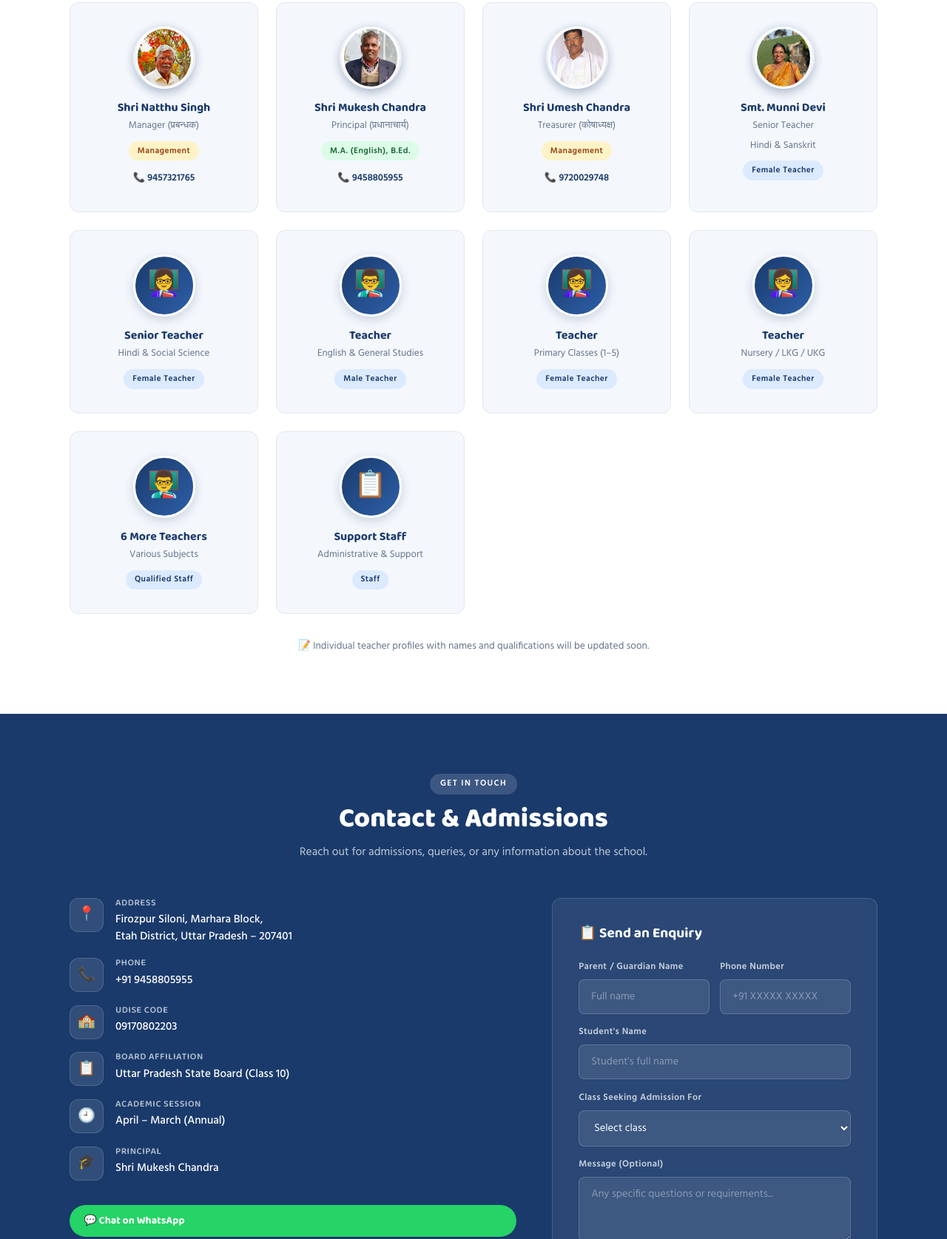
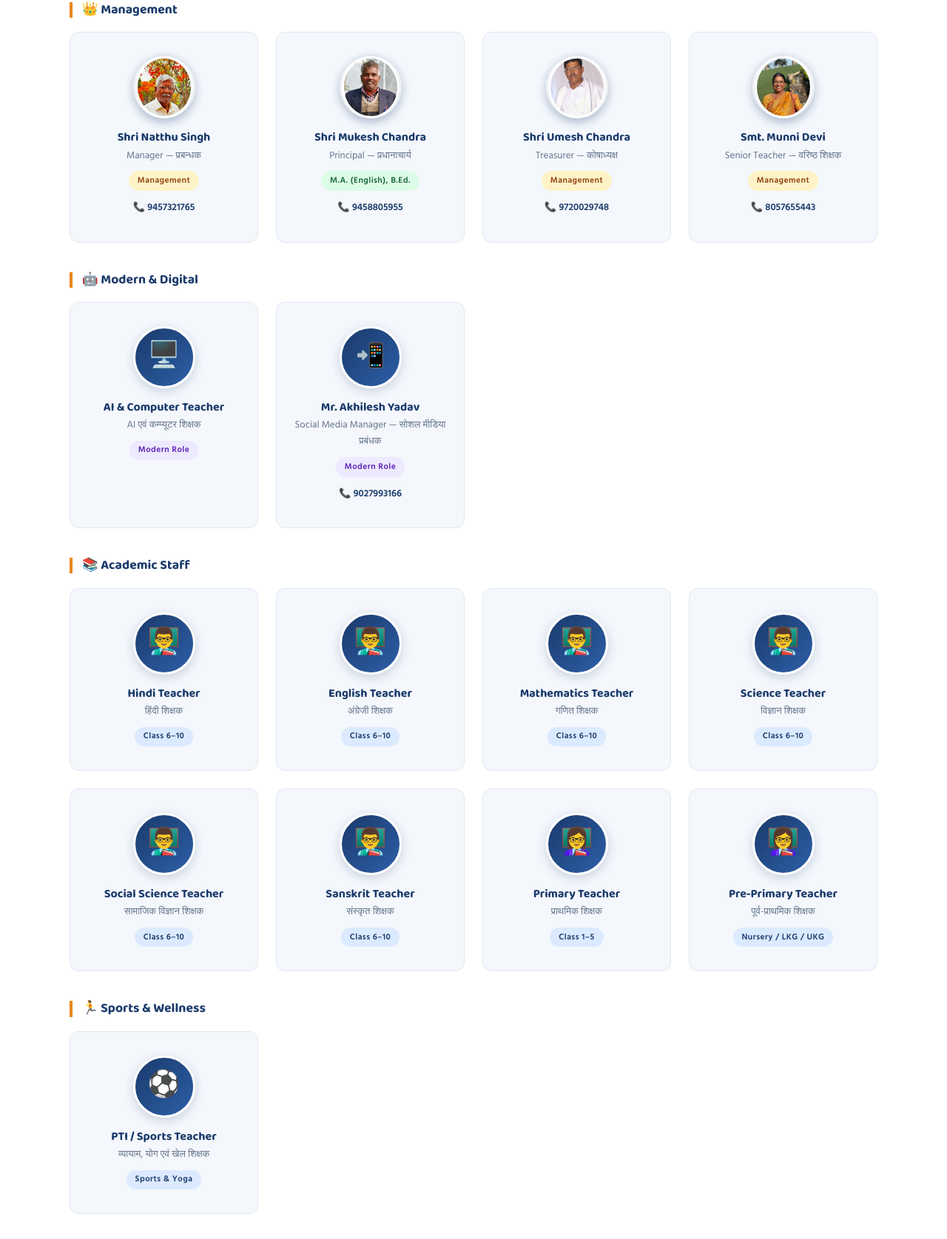
Before and after one commit to kaushalbuilds26/anarkalidevischool, a plain HTML site: page index.html in a window 1280 px wide. Shown: the part 4573-6248 px from the top of the page at 74% size. Drawn offline with Linux system fonts and the light colour scheme.

Commit message:
Updated staff List

```diff
--- a/index.html
+++ b/index.html
@@ -1773,14 +1773,18 @@
         <h2>Meet Our Staff</h2>
         <p>A dedicated team of educators committed to shaping young minds with care and expertise.</p>
       </div>
-      <div class="staff-grid">
+      <!-- Management -->
+      <h3
+        style="font-family:'Baloo 2',sans-serif;color:var(--primary);font-size:1.1rem;font-weight:700;margin-bottom:1.2rem;padding-left:.3rem;border-left:4px solid var(--accent);padding-left:.8rem;">
+        👑 Management</h3>
+      <div class="staff-grid" style="margin-bottom:2.5rem;">
         <div class="staff-card reveal">
           <div class="avatar" style="background:none;padding:0;">
             <img src="images/staff-manager.jpg" alt="Shri Natthu Singh"
               style="width:84px;height:84px;border-radius:50%;object-fit:cover;border:3px solid #fff;box-shadow:0 4px 14px rgba(26,58,107,.2);">
           </div>
           <h4>Shri Natthu Singh</h4>
-          <div class="role">Manager (प्रबन्धक)</div>
+          <div class="role">Manager — प्रबन्धक</div>
           <span class="staff-badge accent">Management</span>
           <div style="margin-top:.6rem;"><a href="tel:+919457321765"
               style="font-size:.82rem;font-weight:600;color:var(--primary);">📞 9457321765</a></div>
@@ -1791,7 +1795,7 @@
               style="width:84px;height:84px;border-radius:50%;object-fit:cover;border:3px solid #fff;box-shadow:0 4px 14px rgba(26,58,107,.2);">
           </div>
           <h4>Shri Mukesh Chandra</h4>
-          <div class="role">Principal (प्रधानाचार्य)</div>
+          <div class="role">Principal — प्रधानाचार्य</div>
           <span class="staff-badge" style="background:#dcfce7;color:#166534;">M.A. (English), B.Ed.</span>
           <div style="margin-top:.6rem;"><a href="tel:+919458805955"
               style="font-size:.82rem;font-weight:600;color:var(--primary);">📞 9458805955</a></div>
@@ -1802,61 +1806,136 @@
               style="width:84px;height:84px;border-radius:50%;object-fit:cover;border:3px solid #fff;box-shadow:0 4px 14px rgba(26,58,107,.2);">
           </div>
           <h4>Shri Umesh Chandra</h4>
-          <div class="role">Treasurer (कोषाध्यक्ष)</div>
+          <div class="role">Treasurer — कोषाध्यक्ष</div>
           <span class="staff-badge accent">Management</span>
           <div style="margin-top:.6rem;"><a href="tel:+919720029748"
               style="font-size:.82rem;font-weight:600;color:var(--primary);">📞 9720029748</a></div>
         </div>
-        <div class="staff-card reveal reveal-delay-1">
+        <div class="staff-card reveal reveal-delay-2">
           <div class="avatar" style="background:none;padding:0;">
             <img src="images/staff-teacher.jpg" alt="Smt. Munni Devi"
               style="width:84px;height:84px;border-radius:50%;object-fit:cover;border:3px solid #fff;box-shadow:0 4px 14px rgba(26,58,107,.2);">
           </div>
           <h4>Smt. Munni Devi</h4>
-          <div class="role">Senior Teacher</div>
-          <div class="role">Hindi & Sanskrit</div>
-          <span class="staff-badge">Female Teacher</span>
+          <div class="role">Senior Teacher — वरिष्ठ शिक्षक</div>
+          <span class="staff-badge accent">Management</span>
+          <div style="margin-top:.6rem;"><a href="tel:+918057655443"
+              style="font-size:.82rem;font-weight:600;color:var(--primary);">📞 8057655443</a></div>
+        </div>
+      </div>
+
+      <!-- Modern -->
+      <h3
+        style="font-family:'Baloo 2',sans-serif;color:var(--primary);font-size:1.1rem;font-weight:700;margin-bottom:1.2rem;border-left:4px solid var(--accent);padding-left:.8rem;">
+        🤖 Modern & Digital</h3>
+      <div class="staff-grid" style="margin-bottom:2.5rem;">
+        <div class="staff-card reveal">
+          <div class="avatar">🖥️</div>
+          <h4>AI & Computer Teacher</h4>
+          <div class="role">AI एवं कम्प्यूटर शिक्षक</div>
+          <span class="staff-badge" style="background:#ede9fe;color:#5b21b6;">Modern Role</span>
+        </div>
+        <div class="staff-card reveal reveal-delay-1">
+          <div class="avatar" style="font-size:2rem;">📲</div>
+          <h4>Mr. Akhilesh Yadav</h4>
+          <div class="role">Social Media Manager — सोशल मीडिया प्रबंधक</div>
+          <span class="staff-badge" style="background:#ede9fe;color:#5b21b6;">Modern Role</span>
+          <div style="margin-top:.6rem;"><a href="tel:+919027993166"
+              style="font-size:.82rem;font-weight:600;color:var(--primary);">📞 9027993166</a></div>
+        </div>
+      </div>
+
+      <!-- Academic -->
+      <h3
+        style="font-family:'Baloo 2',sans-serif;color:var(--primary);font-size:1.1rem;font-weight:700;margin-bottom:1.2rem;border-left:4px solid var(--accent);padding-left:.8rem;">
+        📚 Academic Staff</h3>
+      <div class="staff-grid" style="margin-bottom:2.5rem;">
+        <div class="staff-card reveal">
+          <div class="avatar">👨‍🏫</div>
+          <h4>Hindi Teacher</h4>
+          <div class="role">हिंदी शिक्षक</div>
+          <span class="staff-badge">Class 6–10</span>
+        </div>
+        <div class="staff-card reveal reveal-delay-1">
+          <div class="avatar">👨‍🏫</div>
+          <h4>English Teacher</h4>
+          <div class="role">अंग्रेजी शिक्षक</div>
+          <span class="staff-badge">Class 6–10</span>
+        </div>
+        <div class="staff-card reveal reveal-delay-2">
+          <div class="avatar">👨‍🏫</div>
+          <h4>Mathematics Teacher</h4>
+          <div class="role">गणित शिक्षक</div>
+          <span class="staff-badge">Class 6–10</span>
+        </div>
+        <div class="staff-card reveal">
+          <div class="avatar">👨‍🏫</div>
+          <h4>Science Teacher</h4>
+          <div class="role">विज्ञान शिक्षक</div>
+          <span class="staff-badge">Class 6–10</span>
+        </div>
+        <div class="staff-card reveal reveal-delay-1">
+          <div class="avatar">👨‍🏫</div>
+          <h4>Social Science Teacher</h4>
+          <div class="role">सामाजिक विज्ञान शिक्षक</div>
+          <span class="staff-badge">Class 6–10</span>
+        </div>
+        <div class="staff-card reveal reveal-delay-2">
+          <div class="avatar">👨‍🏫</div>
+          <h4>Sanskrit Teacher</h4>
+          <div class="role">संस्कृत शिक्षक</div>
+          <span class="staff-badge">Class 6–10</span>
+        </div>
+        <div class="staff-card reveal">
+          <div class="avatar">👩‍🏫</div>
+          <h4>Primary Teacher</h4>
+          <div class="role">प्राथमिक शिक्षक</div>
+          <span class="staff-badge">Class 1–5</span>
         </div>
         <div class="staff-card reveal reveal-delay-2">
           <div class="avatar">👩‍🏫</div>
-          <h4>Senior Teacher</h4>
-          <div class="role">Hindi & Social Science</div>
-          <span class="staff-badge">Female Teacher</span>
-        </div>
+          <h4>Pre-Primary Teacher</h4>
+          <div class="role">पूर्व-प्राथमिक शिक्षक</div>
+          <span class="staff-badge">Nursery / LKG / UKG</span>
+        </div>
+      </div>
+
+
+      <!-- Sports -->
+      <h3
+        style="font-family:'Baloo 2',sans-serif;color:var(--primary);font-size:1.1rem;font-weight:700;margin-bottom:1.2rem;border-left:4px solid var(--accent);padding-left:.8rem;">
+        🏃 Sports & Wellness</h3>
+      <div class="staff-grid" style="margin-bottom:2.5rem;">
         <div class="staff-card reveal">
-          <div class="avatar">👨‍🏫</div>
-          <h4>Teacher</h4>
-          <div class="role">English & General Studies</div>
-          <span class="staff-badge">Male Teacher</span>
+          <div class="avatar">⚽</div>
+          <h4>PTI / Sports Teacher</h4>
+          <div class="role">व्यायाम, योग एवं खेल शिक्षक</div>
+          <span class="staff-badge">Sports & Yoga</span>
+        </div>
+      </div>
+
+      <!-- Support -->
+      <h3
+        style="font-family:'Baloo 2',sans-serif;color:var(--primary);font-size:1.1rem;font-weight:700;margin-bottom:1.2rem;border-left:4px solid var(--accent);padding-left:.8rem;">
+        🏢 Support Staff</h3>
+      <div class="staff-grid" style="margin-bottom:1rem;">
+        <div class="staff-card reveal">
+          <div class="avatar">📋</div>
+          <h4>Office Administrator</h4>
+          <div class="role">कार्यालय प्रशासक</div>
+          <span class="staff-badge">Admissions & Records</span>
         </div>
         <div class="staff-card reveal reveal-delay-1">
-          <div class="avatar">👩‍🏫</div>
-          <h4>Teacher</h4>
-          <div class="role">Primary Classes (1–5)</div>
-          <span class="staff-badge">Female Teacher</span>
-        </div>
-        <div class="staff-card reveal reveal-delay-2">
-          <div class="avatar">👩‍🏫</div>
-          <h4>Teacher</h4>
-          <div class="role">Nursery / LKG / UKG</div>
-          <span class="staff-badge">Female Teacher</span>
-        </div>
-        <div class="staff-card reveal">
-          <div class="avatar">👨‍🏫</div>
-          <h4>6 More Teachers</h4>
-          <div class="role">Various Subjects</div>
-          <span class="staff-badge">Qualified Staff</span>
-        </div>
-        <div class="staff-card reveal reveal-delay-1">
-          <div class="avatar">📋</div>
-          <h4>Support Staff</h4>
-          <div class="role">Administrative & Support</div>
-          <span class="staff-badge">Staff</span>
+          <div class="avatar">🚌</div>
+          <h4>Transport Coordinator</h4>
+          <div class="role">वाहन समन्वयक</div>
+          <span class="staff-badge">Student Transport</span>
         </div>
       </div>
-      <p style="text-align:center;color:var(--muted);margin-top:2rem;font-size:.85rem;" class="reveal">
-        📝 Individual teacher profiles with names and qualifications will be updated soon.
-      </p>
+    </div>
+    <p style="text-align:center;color:var(--muted);margin-top:2rem;font-size:.85rem;" class="reveal">
+      📝 Staff photos and individual profiles will be updated soon. Total staff: 17
+    </p>
     </div>
   </section>
 
@@ -1997,7 +2076,7 @@
         </div>
         <div class="footer-col">
           <h4>Contact</h4>
-          <a href="#contact">📍 Firozpur Siloni, Etah, U.P.</a>
+          <a href="#contact">📍 Azmatganj, Marahra, Etah, U.P.</a>
           <!-- SWAP phone number below -->
           <a href="tel:+919458805955">📞 +91 9458805955</a>
           <a href="https://wa.me/919458805955" target="_blank">💬 WhatsApp</a>
```
